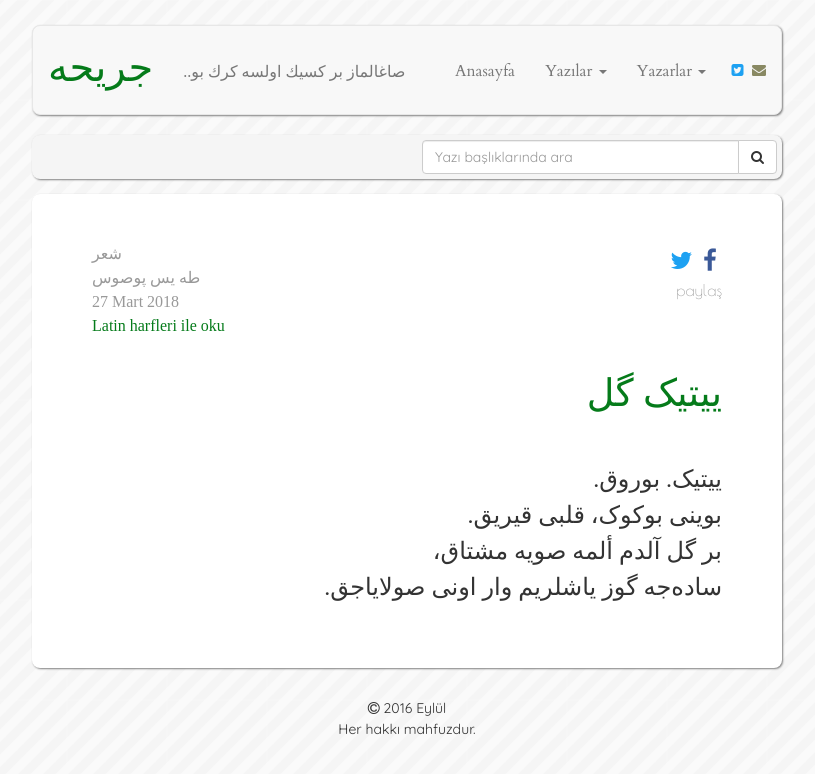
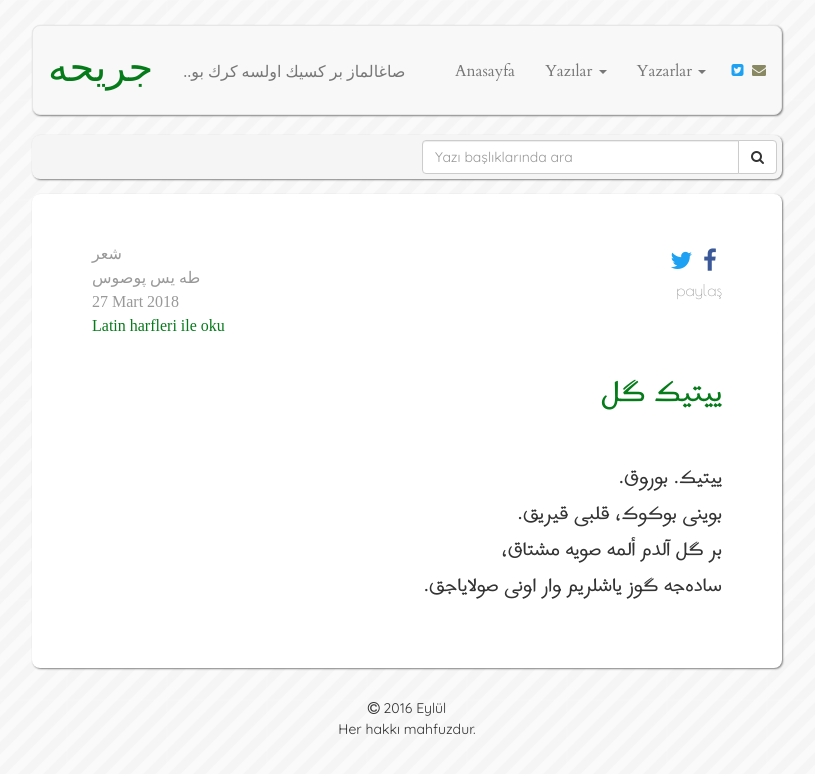
Before and after one commit to muhammedaydogdu/muhammedaydogdu.github.io, a Jekyll site: the page built from _posts/2018-03-27-yitik-gul-os.md, in a window 1280 px wide. Shown: the top 774 px of the page, without its empty margins (233-1048 px from the left). Built offline with Jekyll 4.4.1, drawn with Linux system fonts in a browser that asks for light colours; some web fonts are replaced.

Commit message:
Update style.css

```diff
--- a/css/style.css
+++ b/css/style.css
@@ -126,7 +126,7 @@ nav li a.social {
 }
 
 .os-text {
-  font-family: 'Mirza', cursive;
+  font-family: "Harmattan", cursive;
 }
 
 .container .jumbotron .os-text p {
```
